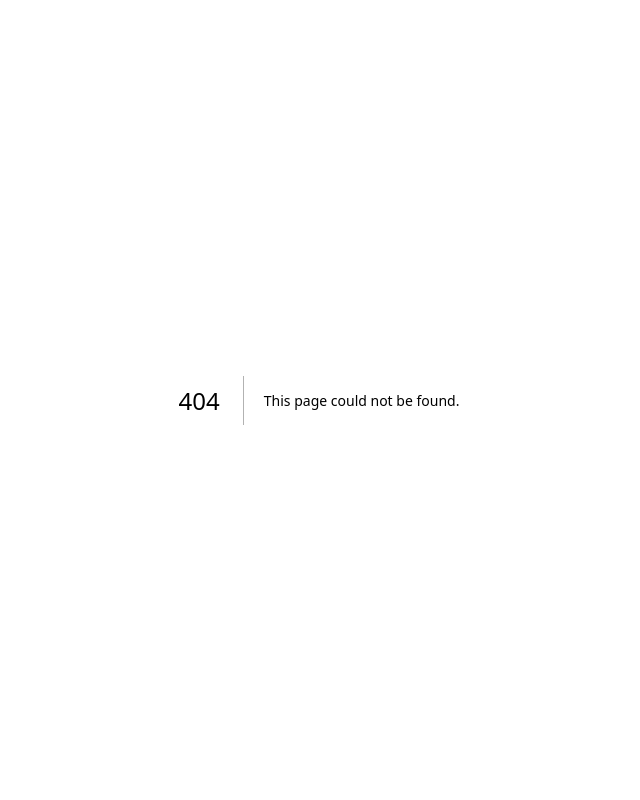
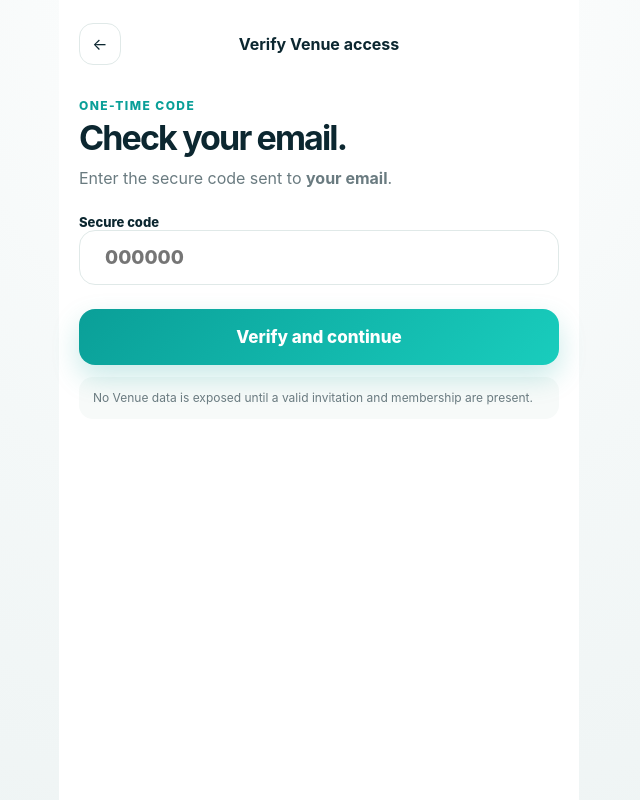
Before and after one commit to langaludidi/swifttip, a Next.js app: page /venue/login/verify in a window 1280 px wide. Before the commit this address had no page. Shown: the whole page, without its empty margins (321-961 px from the left). Built offline with nearby package versions, Linux system fonts and the light colour scheme.

Commit message:
venue: add email OTP verification screen

```diff
--- /dev/null
+++ b/src/app/venue/login/verify/page.tsx
@@ -0,0 +1,11 @@
+import Link from "next/link";
+import { verifyVenueOtp } from "../actions";
+
+export default async function VenueVerifyPage({ searchParams }: { searchParams: Promise<{ email?: string; error?: string }> }) {
+  const { email = "", error } = await searchParams;
+  return <main className="flow-shell"><div className="flow-page"><header className="simple-header"><Link className="back-link" href="/venue/login">←</Link><strong>Verify Venue access</strong><span style={{width:42}}/></header>
+    <section className="tip-flow"><span className="eyebrow">One-time code</span><h1>Check your email.</h1><p className="lead">Enter the secure code sent to <strong>{email || "your email"}</strong>.</p>
+    {error && <p className="prototype-warning" role="alert">{error}</p>}
+    <form action={verifyVenueOtp} className="stack-actions" style={{marginTop:24}}><input type="hidden" name="email" value={email}/><label className="field-label" htmlFor="token">Secure code</label><div className="custom-field"><input id="token" name="token" inputMode="numeric" autoComplete="one-time-code" placeholder="000000" minLength={6} maxLength={8} required/></div><button className="button button-primary button-large" type="submit">Verify and continue</button></form>
+    <p className="fee-note">No Venue data is exposed until a valid invitation and membership are present.</p></section></div></main>;
+}
```
